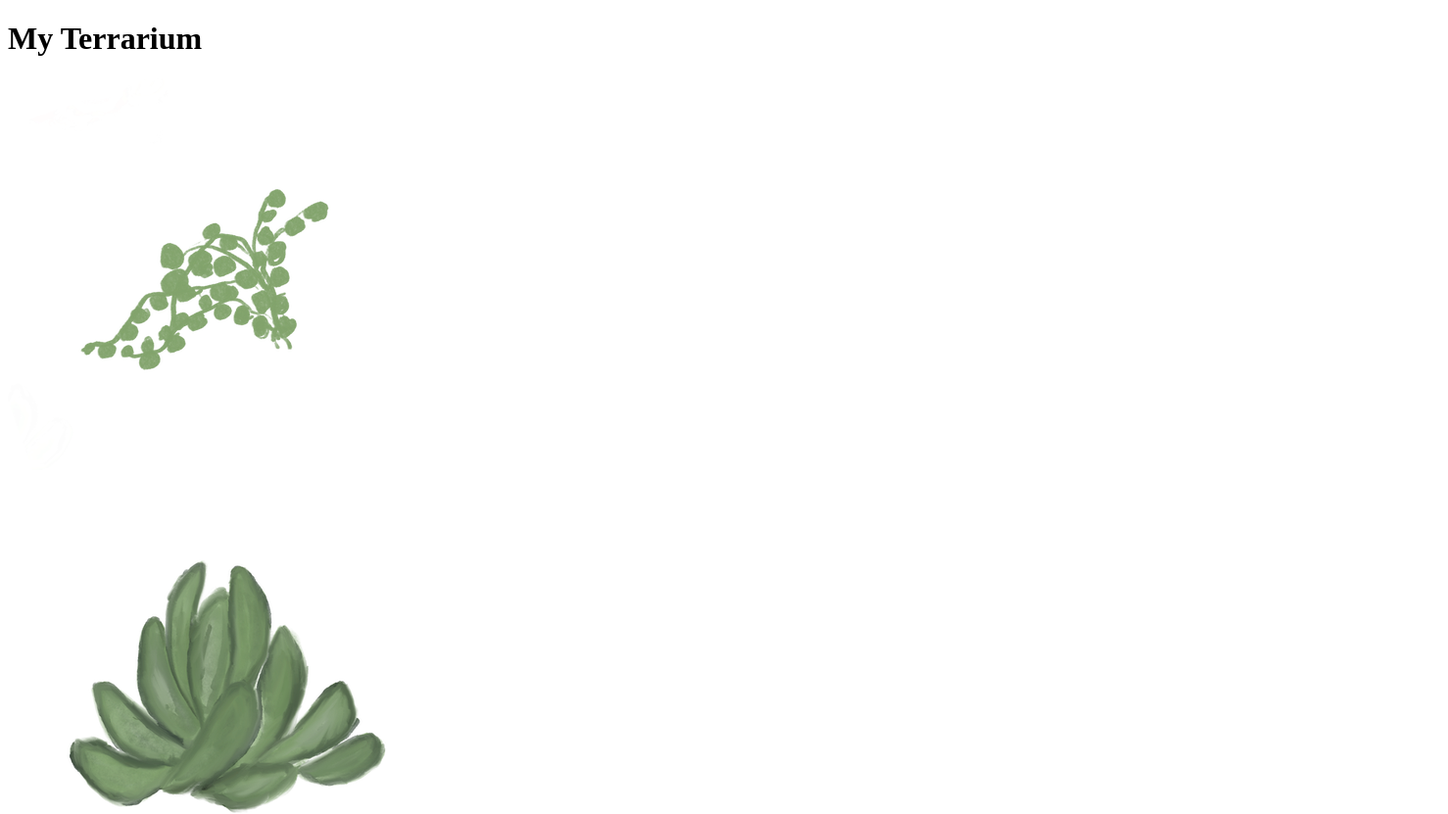
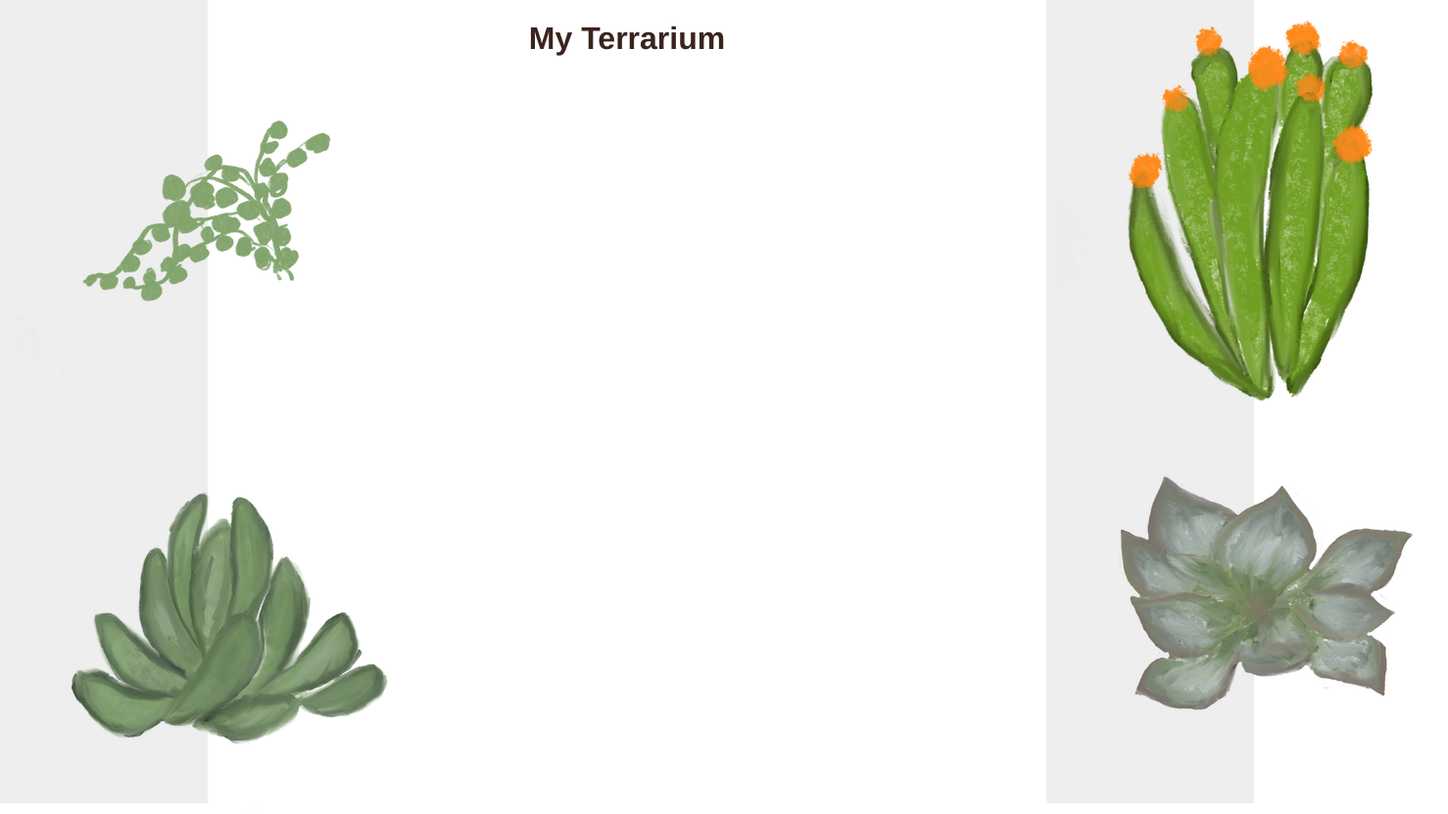
Before and after one commit to roakoth/assignment-terrarium, a plain HTML site: page index.html in a window 1280 px wide. Shown: the top 831 px of the page at 98% size, 1478 px wide, since content can reach past the window. Drawn offline with Linux system fonts and the light colour scheme.

Commit message:
added css styles to body, left and right containers

```diff
--- a/index.html
+++ b/index.html
@@ -5,6 +5,7 @@
         <meta charset="utf-8" />
         <meta http-equiv="X-UA-Compatible" content="IE=edge" />
         <meta name="viewport" content="width=device-width, initial-scale=1" />
+        <link rel="stylesheet" href="./style.css" />
     </head>
     <body>
         <h1>My Terrarium</h1>
--- /dev/null
+++ b/style.css
@@ -0,0 +1,28 @@
+body {
+	font-family: helvetica, arial, sans-serif;
+}
+
+h1 {
+	color: #3a241d;
+	text-align: center;
+}
+
+#left-container {
+	background-color: #eee;
+	width: 15%;
+	left: 0px;
+	top: 0px;
+	position: absolute;
+	height: 100%;
+	padding: 10px;
+}
+
+#right-container {
+	background-color: #eee;
+	width: 15%;
+	right: 0px;
+	top: 0px;
+	position: absolute;
+	height: 100%;
+	padding: 10px;
+}
```
